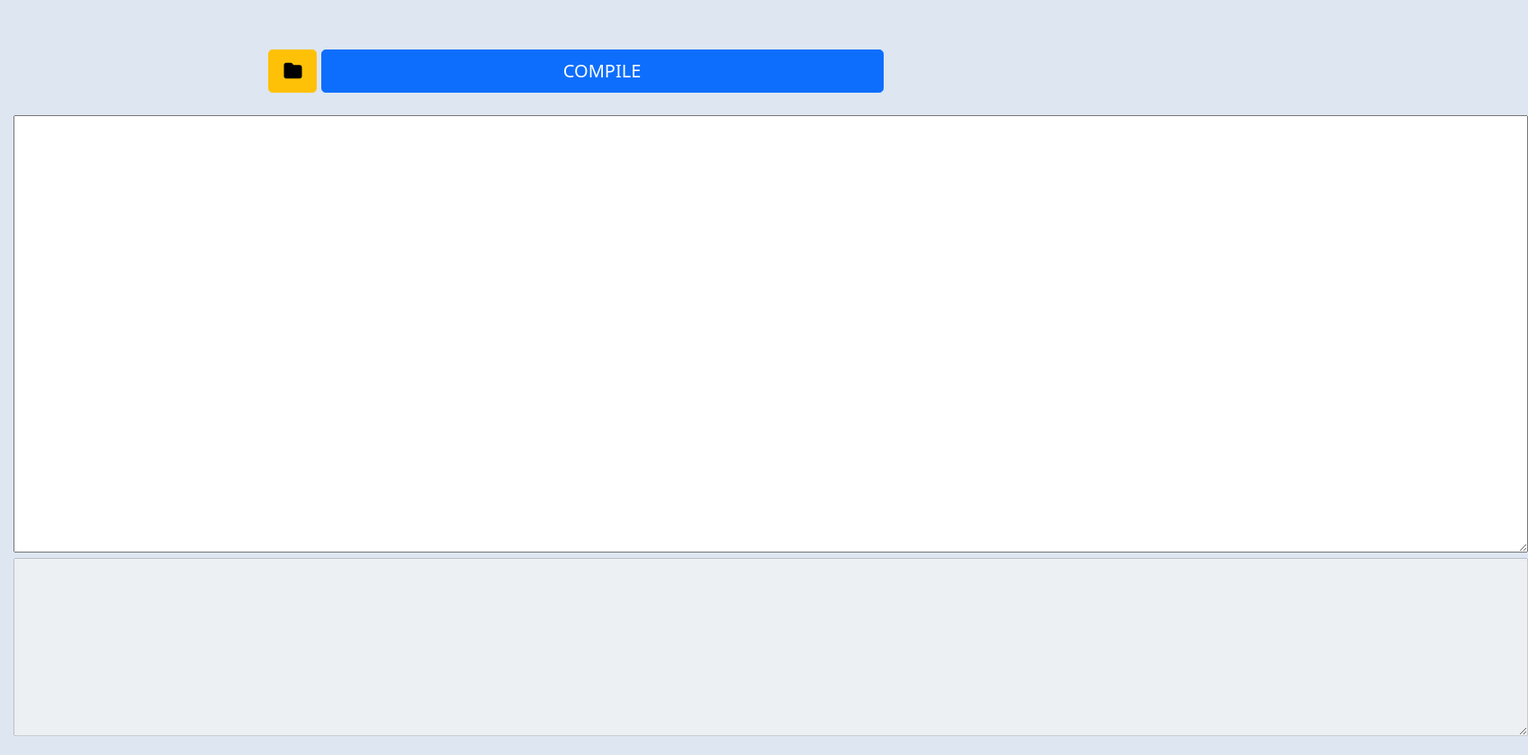
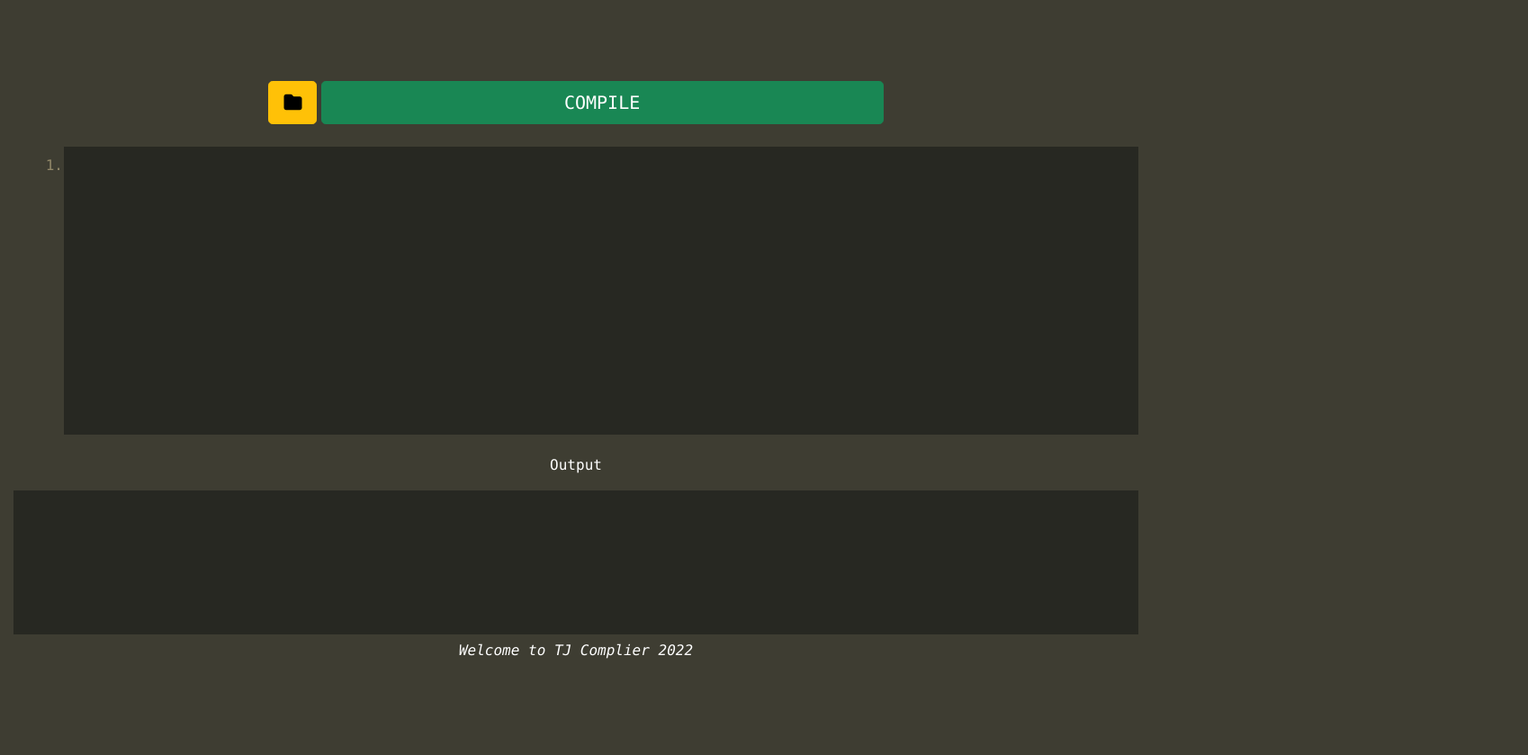
Before and after one commit to Ronald115/miniPython, a website: page public/index.html in a window 1280 px wide. Shown: the whole page at 90% size, 1698 px wide, since content can reach past the window. After the commit the page ends 800 px from the top, so only its background shows below. Drawn offline with nearby package versions, Linux system fonts and the light colour scheme.

Commit message:
mejora visual en el compilador web

```diff
--- a/public/css/styles.css
+++ b/public/css/styles.css
@@ -8,7 +8,7 @@ body {
   align-items:center;
   padding-top: 40px;
   padding-bottom: 40;
-  background-color: #dde6f1;
+  background-color: #3E3D32;
 }
 
 .form-signin {
@@ -60,3 +60,70 @@ h1 {
 .greenText{
   color: green;
 }
+
+#result{
+  padding-left: calc(3.5rem + 5px);
+  width:100%;
+  /* Determine appearance of code editor */
+  background-color:#272822;
+  border-color:#272822;
+  color:#ff0000;
+
+  font-family: lucida console, courier new, courier, monospace;
+  margin: 0;
+  padding: 10px 0;
+  height: 20vh;
+  border-radius: 0;
+  resize: none;
+  font-size: 16px;
+  line-height: 1.2;
+  outline: none;
+  -moz-box-sizing: border-box;
+  -webkit-box-sizing: border-box;
+  box-sizing: border-box;
+}
+
+#code, #lineCounter {
+  font-family: lucida console, courier new, courier, monospace;
+  margin: 0;
+  padding: 10px 0;
+  height: 40vh;
+  border-radius: 0;
+  resize: none;
+  font-size: 16px;
+  line-height: 1.2;
+  outline: none;
+  -moz-box-sizing: border-box;
+  -webkit-box-sizing: border-box;
+  box-sizing: border-box;
+}
+
+#lineCounter:focus-visible,
+#code:focus-visible {
+    outline:none;
+}
+
+#lineCounter {
+  display: flex;
+  border-color: transparent;
+  overflow-y: hidden;
+  text-align: right;
+  box-shadow: none;
+  color: #707070;
+  background-color: #d8d8d8;
+  position: absolute;
+  width: 3.5rem;
+  /* Determine appearance of line counter */
+  background-color:#3E3D32;
+  border-color:#3E3D32;
+  color:#928869;
+}
+
+#code {
+  padding-left: calc(3.5rem + 5px);
+  width:100%;
+  /* Determine appearance of code editor */
+  background-color:#272822;
+  border-color:#272822;
+  color:#ffffff;
+}
--- a/public/index.html
+++ b/public/index.html
@@ -4,7 +4,6 @@
       <meta charset="UTF-8">
       <meta http-equiv="X-UA-Compatible" content="IE=edge">
       <meta name="viewport" content="width=device-width, initial-scale=1.0">
-      <title>Document</title>
       <!-- Bootstrap core CSS -->
       <link href="https://cdn.jsdelivr.net/npm/bootstrap@5.1.3/dist/css/bootstrap.min.css" rel="stylesheet" integrity="sha384-1BmE4kWBq78iYhFldvKuhfTAU6auU8tT94WrHftjDbrCEXSU1oBoqyl2QvZ6jIW3" crossorigin="anonymous">
       <link rel="stylesheet" href="css/styles.css">
@@ -14,9 +13,13 @@
   <body class="text-center">
         <main class="form-signin">
           <button id="fileButton" class="btn btn-lg btn-warning btnFile"><i class="fa-solid fa-folder"></i></button>
-          <button class="w-50 btn btn-lg btn-primary boton" >COMPILE</button>
-          <textarea class="codeTA " id="code" cols="180" rows="20"></textarea>
-          <textarea id="result" class="redText" cols="180" rows="8" disabled></textarea>
+          <button class="w-50 btn btn-lg btn-success boton font-monospace" >COMPILE</button>
+
+          <p><textarea id='lineCounter' wrap='off' readonly>1.</textarea>
+          <textarea class="codeTA " id="code" wrap="off"></textarea></p>
+          <p class="font-monospace" style="color:rgb(255, 255, 255)">Output</p>
+          <textarea id="result" class="redText" readonly ></textarea>
+          <p class="fst-italic font-monospace" style="color:rgb(255, 255, 255)">                                                         Welcome to TJ Complier 2022</p>
       </main>
 
     <script src="https://cdn.jsdelivr.net/npm/bootstrap@5.1.3/dist/js/bootstrap.bundle.min.js" integrity="sha384-ka7Sk0Gln4gmtz2MlQnikT1wXgYsOg+OMhuP+IlRH9sENBO0LRn5q+8nbTov4+1p" crossorigin="anonymous"></script>
--- a/public/index.js
+++ b/public/index.js
@@ -1,7 +1,39 @@
 var compile = document.querySelector(".boton")
 var fileButton = document.querySelector("#fileButton")
 
+var codeEditor = document.getElementById('code');
+var lineCounter = document.getElementById('lineCounter');
 
+codeEditor.addEventListener('scroll', () => {
+    lineCounter.scrollTop = codeEditor.scrollTop;
+    lineCounter.scrollLeft = codeEditor.scrollLeft;
+});
+
+codeEditor.addEventListener('keydown', (e) => {
+    let { keyCode } = e;
+    let { value, selectionStart, selectionEnd } = codeEditor;
+if (keyCode === 9) {  // TAB = 9
+      e.preventDefault();
+      codeEditor.value = value.slice(0, selectionStart) + '\t' + value.slice(selectionEnd);
+      codeEditor.setSelectionRange(selectionStart+2, selectionStart+2)
+    }
+});
+
+var lineCountCache = 0;
+function line_counter() {
+      var lineCount = codeEditor.value.split('\n').length;
+      var outarr = new Array();
+      if (lineCountCache != lineCount) {
+         for (var x = 0; x < lineCount; x++) {
+            outarr[x] = (x + 1) + '.';
+         }
+         lineCounter.value = outarr.join('\n');
+      }
+      lineCountCache = lineCount;
+}
+codeEditor.addEventListener('input', () => {
+    line_counter();
+});
 
 compile.addEventListener('click', async ()=>{
     var code = document.querySelector(".codeTA")
```
Also changed, not shown: code/text.txt (+7 -1 lines).
